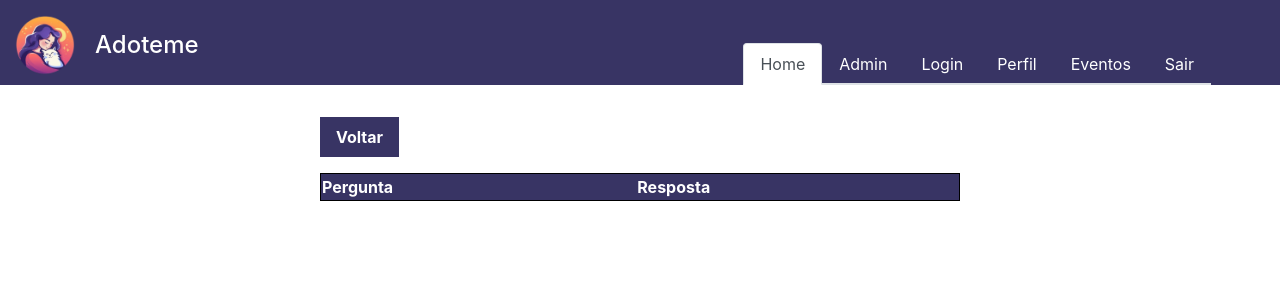
After one commit to Kal-il/ES-2023_2-Adoteme, a PHP site: the page made by src/view/pages/pagesAdmin/VisualizarAdocao.php in a window 1280 px wide. The commit adds this page. Shown: the top 300 px of the page. Run offline with PHP 8.4, Linux system fonts and the light colour scheme; the template is opened without the code that fills it, so the values that code supplies are empty.

Commit message:
feat: tela de visualização de dados do formulário

```diff
--- a/index.php
+++ b/index.php
@@ -106,6 +106,11 @@ switch ($url[1]) {
                         controller\AdocaoAdminController::aprovar_adocao();
                         break;
                     }
+
+					if ($url[3] == "detalhes") {
+						controller\AdocaoAdminController::visualizar_adocao();
+						break;
+					}
                 }
 
                 controller\AdocaoAdminController::listar_adocoes();
--- /dev/null
+++ b/src/view/css/VisualizarAdocao.css
@@ -0,0 +1,49 @@
+table, th, td, tr {
+	border: 1px solid black;
+}
+
+thead {
+	background-color: #383464;
+	font-weight: bold;
+	color: white;
+}
+
+main {
+	width: 100%;
+}
+
+table {
+	margin-block: 1rem 2rem;
+	width: 50%;
+}
+.table-container{
+	margin-top: 2rem;
+	width: 100%;
+	display: flex;
+	flex-direction: column;
+	justify-content: center;
+	align-items: center;
+}
+
+.question {
+	width: 40%;
+}
+
+
+
+.return-container{
+	width: 50%;
+	display: flex;
+	justify-content: start-line;
+}
+
+.return-container a{
+	background-color: #383464;
+	padding: 0.5rem 1rem;
+	color: white;
+	font-weight: bold;
+}
+
+.answer {
+	width: 60%;
+}
--- a/src/view/pages/HomePage.php
+++ b/src/view/pages/HomePage.php
@@ -10,7 +10,7 @@
     <link rel="stylesheet" href="https://fonts.googleapis.com/css2?family=Material+Symbols+Outlined:opsz,wght,FILL,GRAD@20..48,100..700,0..1,-50..200" />
     <link rel="stylesheet" href="https://cdnjs.cloudflare.com/ajax/libs/font-awesome/4.7.0/css/font-awesome.min.css">
     <script src="https://code.jquery.com/jquery-3.6.0.min.js"></script>
-    <title>HomePage</title>
+    <title>Página Inicial</title>
 </head>
 
 <body>
--- a/src/view/pages/pagesAdmin/AcompanhamentoPageAdmin.php
+++ b/src/view/pages/pagesAdmin/AcompanhamentoPageAdmin.php
@@ -68,6 +68,7 @@
                                 <th scope="col">Nome do Adotante</th>
                                 <th scope="col">Ação</th>
                                 <th scope="col">Ação</th>
+								<th scope="col">Ação</th>
                             </tr>
                         </thead>
                         <tbody>
@@ -104,6 +105,9 @@
                                     <td>
                                         <a href="/admin/adocoes/aprovar/<?php echo $gato['id']; ?>">Aprovar Pedido</a>
                                     </td>
+									<td>
+										<a href="/admin/adocoes/detalhes/<?php echo $gato['id']; ?>">Ver Detalhes</a>
+									</td>
                                 </tr>
                             <?php endforeach; ?>
                         </tbody>
--- /dev/null
+++ b/src/view/pages/pagesAdmin/VisualizarAdocao.php
@@ -0,0 +1,50 @@
+<!DOCTYPE html>
+<html lang="en">
+
+<head>
+    <link rel="preconnect" href="https://fonts.googleapis.com">
+    <link rel="stylesheet" href="https://cdnjs.cloudflare.com/ajax/libs/font-awesome/6.4.2/css/all.min.css" integrity="sha512-z3gLpd7yknf1YoNbCzqRKc4qyor8gaKU1qmn+CShxbuBusANI9QpRohGBreCFkKxLhei6S9CQXFEbbKuqLg0DA==" crossorigin="anonymous" referrerpolicy="no-referrer" />
+    <link rel="preconnect" href="https://fonts.gstatic.com" crossorigin>
+    <link href="https://fonts.googleapis.com/css2?family=Nunito:wght@600&display=swap" rel="stylesheet">
+    <link rel="stylesheet" href="https://cdnjs.cloudflare.com/ajax/libs/font-awesome/4.7.0/css/font-awesome.min.css">
+    <link rel="stylesheet" type="text/css" href="/src/view/css/VisualizarAdocao.css">
+    <link rel="stylesheet" href="https://stackpath.bootstrapcdn.com/bootstrap/4.3.1/css/bootstrap.min.css">
+    <link href="https://cdn.jsdelivr.net/npm/bootstrap@5.3.2/dist/css/bootstrap.min.css" rel="stylesheet" integrity="sha384-T3c6CoIi6uLrA9TneNEoa7RxnatzjcDSCmG1MXxSR1GAsXEV/Dwwykc2MPK8M2HN" crossorigin="anonymous">
+    <link rel="stylesheet" href="https://fonts.googleapis.com/css2?family=Material+Symbols+Outlined:opsz,wght,FILL,GRAD@20..48,100..700,0..1,-50..200" />
+    <meta charset="UTF-8">
+    <meta name="viewport" content="width=device-width, initial-scale=1.0">
+    <title>login-Adoteme</title>
+
+</head>
+
+
+	<?php include $_SERVER['DOCUMENT_ROOT'] . "/src/view/partials/Header.php"; ?>
+<main>
+		<div class="table-container">
+			<div class="return-container">
+				<a href="/admin/adocoes">Voltar</a>
+			</div>
+			<table>
+				<thead
+					<th>
+				<td>Pergunta</td>
+				<td>Resposta</td>
+					</th>
+				</thead>
+			<tbody>
+					<?php
+					foreach($formulario as $pergunta => $resposta) {
+					echo '<tr>';
+					if ($resposta == 't') {
+					$resposta = 'Sim';
+					} elseif ($resposta == 'f') {
+					$resposta = 'Não';
+					}
+					echo '<td class="question"> <b>' . $pergunta . '</b></td> <td class="answer">' . $resposta . '</td>';
+					}
+					echo '</tr>';
+					?>
+				</tbody>
+			</table>
+		</div>
+</main>
--- a/src/view/partials/Header.php
+++ b/src/view/partials/Header.php
@@ -60,8 +60,6 @@
 					<li class="nav-item">
 						<a class="nav-link <?php if (explode('/', $_SERVER['REQUEST_URI'])[1] == 'admin') {
 												echo 'active';
-											} else {
-												echo 'disabled';
 											} ?>" href="/admin">Admin</a>
 					</li>
 					<li class="nav-item">
```
Also changed, not shown: src/controller/AdocaoAdminController.php (+13 -0 lines), src/models/FormularioModel.php (+10 -0 lines).
